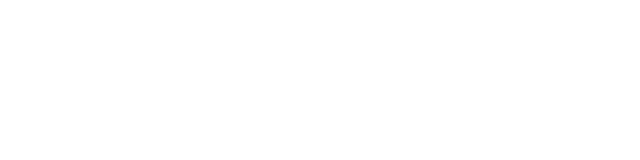
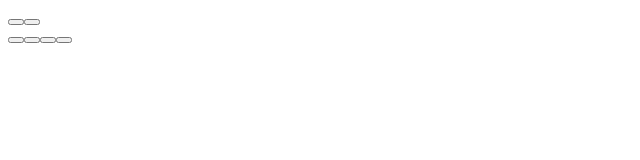
Before and after one commit to Intercrus/work-timer, a Vue app: page / in a window 1280 px wide. Shown: the top 160 px of the page, without its empty margins (0-640 px from the left). Built offline with nearby package versions, Linux system fonts and the light colour scheme.

Commit message:
Add layout

```diff
--- a/src/App.vue
+++ b/src/App.vue
@@ -1,9 +1,19 @@
 <template>
+  <div class="timer">
+    <div class="timer__layout">
+      <button class="timer__language-btn btn"></button>
+      <button class="timer__theme-btn btn"></button>
+      <div class="timer__display"><span></span></div>
+      <button class="timer__reset-timer-btn btn"></button>
+      <button class="timer__theory-mode-btn"></button>
+      <button class="timer__practice-mode-btn"></button>
+      <button class="timer__start-stop-timer-btn btn"></button>
+    </div>
+  </div>
 </template>
 
 <script>
 export default {
-  name: 'App',
 }
 </script>
 
```
